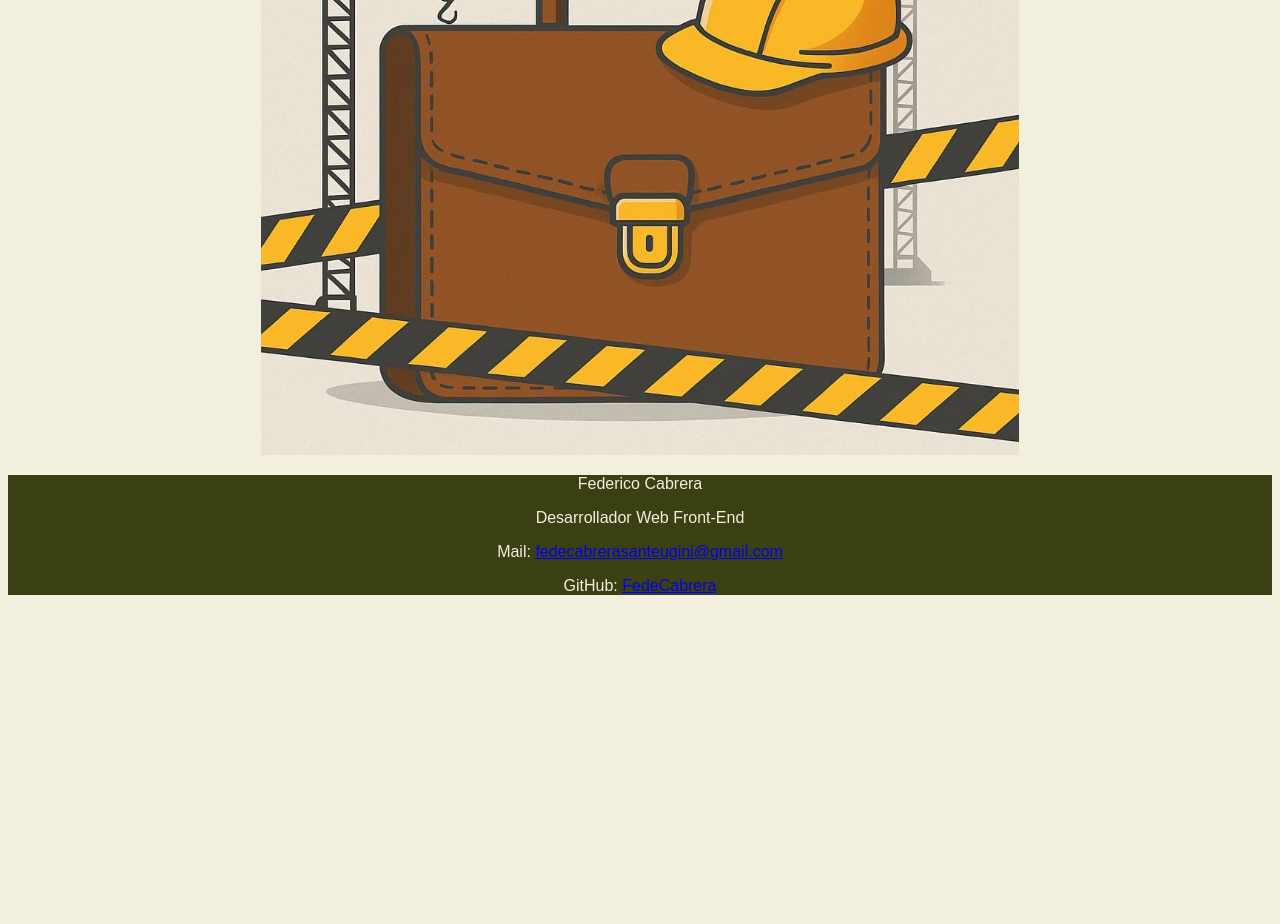
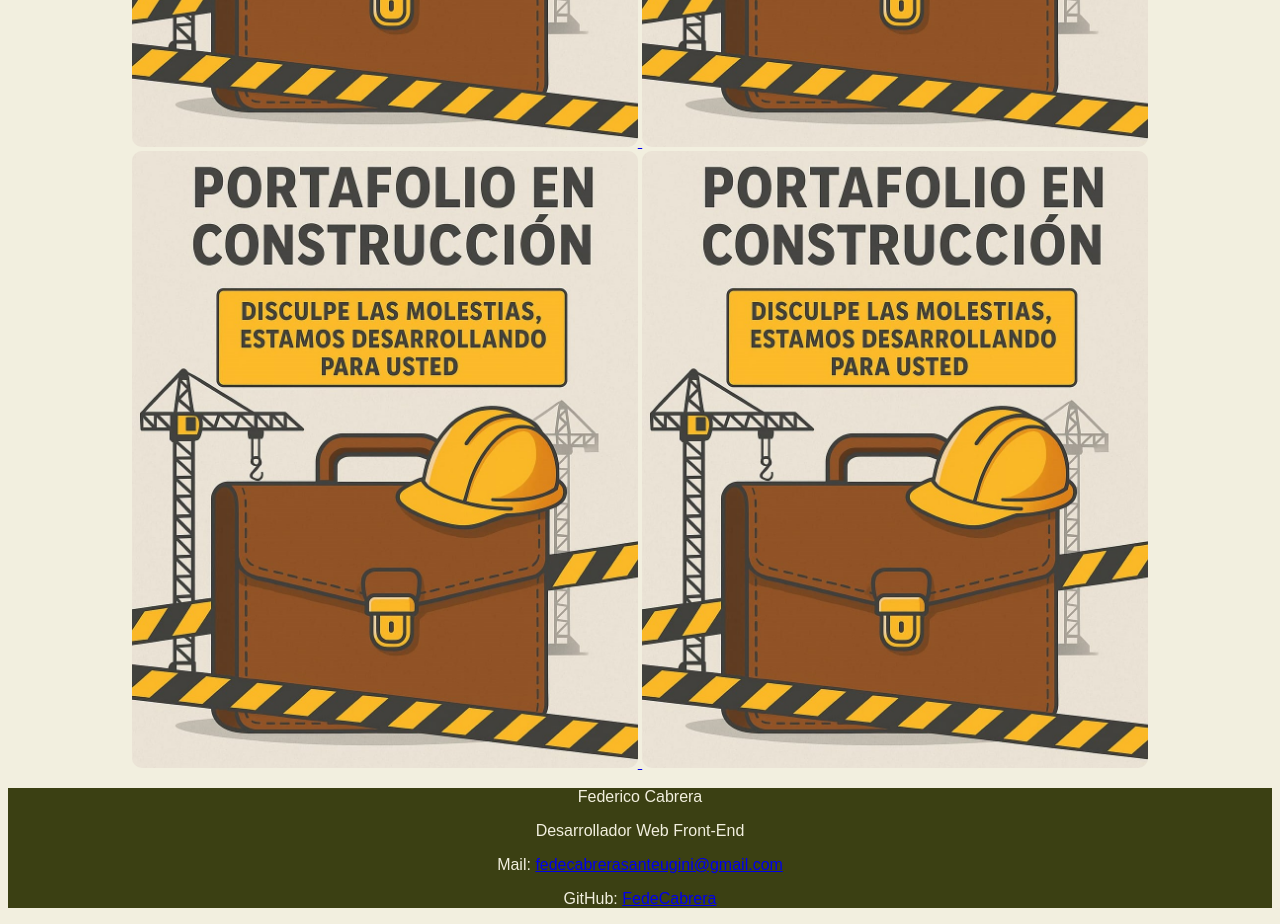
Before and after one commit to FedeCabreraSanteugini/Portafolio, a plain HTML site: page index.html in a window 1280 px wide. Shown: the part 860-1784 px from the top of the page. Before the commit the page ends 1471 px from the top, so only its background shows below. Drawn offline with Linux system fonts and the light colour scheme.

Commit message:
Cambios de estilo
Agregue cambios en el estilo del portafolio, nuevos contenedores y funcionalidad en el link para enviar a la pagina referida

```diff
--- a/Style.css
+++ b/Style.css
@@ -11,10 +11,22 @@ background-color: #F2EFDF;
 font-family: Arial, sans-serif;
 text-align: center;
 color : #3B4013
+
 }
 
 
+ .contenedor img {
+ width: 40%;
 
+  object-fit: cover;
+transition: transform 0.3s;
+border-radius: 10px;
+}
+
+
+.contenedor:hover img {
+   transform: scale(1.1);
+ }
 
 
 
--- a/index.html
+++ b/index.html
@@ -16,14 +16,34 @@
 
 <header>
 <h1>Federico Cabrera</h1>
-<h2>Desarollador Web Front-End</h2>
+<h2>Desarrollador Web Front-End</h2>
 </header>
 
 
 <h2>Bienvenido a mi escueto portafolio</h2>
+
 <p>En esta área veremos mis proyectos a medida que sean relevantes y el contenido digno de mostrar.</p>
+
 <h2>Proyectos</h2>
-<img src="Desarrollo_portafolio.jpg" alt="Desarrollo del portafolio" width="60%">
+
+
+<div>
+ <a href="#" class="contenedor">
+        <img src="Desarrollo_portafolio.jpg" alt="Desarrollo_Portafolio">
+    </a>
+
+    <a href="#" class="contenedor">
+        <img src="Desarrollo_portafolio.jpg" alt="Desarrollo_Portafolio">
+    </a>
+<br>
+    <a href="#" class="contenedor">
+        <img src="Desarrollo_portafolio.jpg" alt="Desarrollo_Portafolio">
+    </a>
+
+    <a href="#" class="contenedor">
+        <img src="Desarrollo_portafolio.jpg" alt="Desarrollo_Portafolio">
+    </a>
+</div>
 
 <footer>
 <p> Federico Cabrera </p>
```
